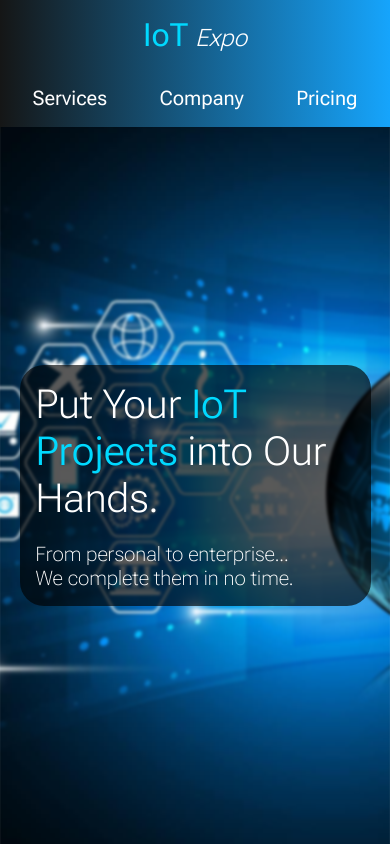
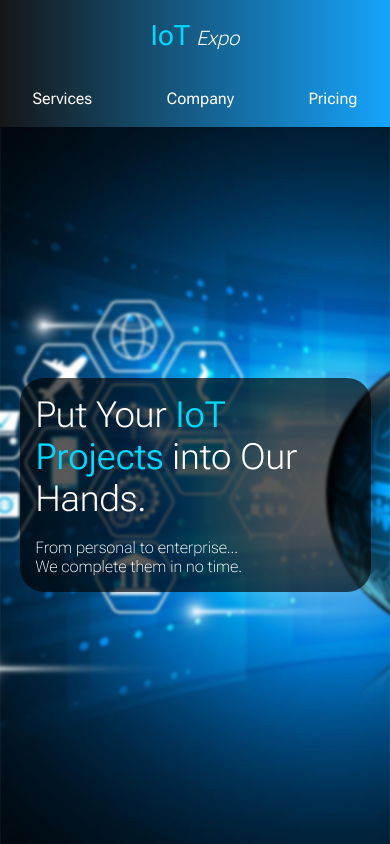
Before and after one commit to n-ii-ma/iot-expo, a Next.js app: page / in a window 390 px wide. Shown: the top 844 px of the page. Built offline with nearby package versions, Linux system fonts and the light colour scheme.

Commit message:
Reduce font size

```diff
--- a/src/styles/Banner.module.css
+++ b/src/styles/Banner.module.css
@@ -51,7 +51,11 @@
   }
 
   .titleContainer h1 {
-    font-size: 2.5rem;
+    font-size: 2.25rem;
+  }
+
+  .titleContainer h3 {
+    font-size: 1rem;
   }
 }
 
--- a/src/styles/Header.module.css
+++ b/src/styles/Header.module.css
@@ -41,11 +41,11 @@
   }
 
   .title {
-    font-size: 2rem;
+    font-size: 1.75rem;
   }
 
   .title span {
-    font-size: 1.5rem;
+    font-size: 1.25rem;
   }
 }
 
@@ -59,10 +59,10 @@
 /* Tablet and Smaller Desktop */
 @media (min-width: 701px) and (max-width: 1120px) {
   .title {
-    font-size: 2.5rem;
+    font-size: 2.25rem;
   }
 
   .title span {
-    font-size: 2rem;
+    font-size: 1.75rem;
   }
 }
--- a/src/styles/Nav.module.css
+++ b/src/styles/Nav.module.css
@@ -27,6 +27,10 @@
   .container {
     min-width: 325px;
   }
+
+  .container ul li a {
+    font-size: 1rem;
+  }
 }
 
 /* Tablet and Smaller Desktop */
```
